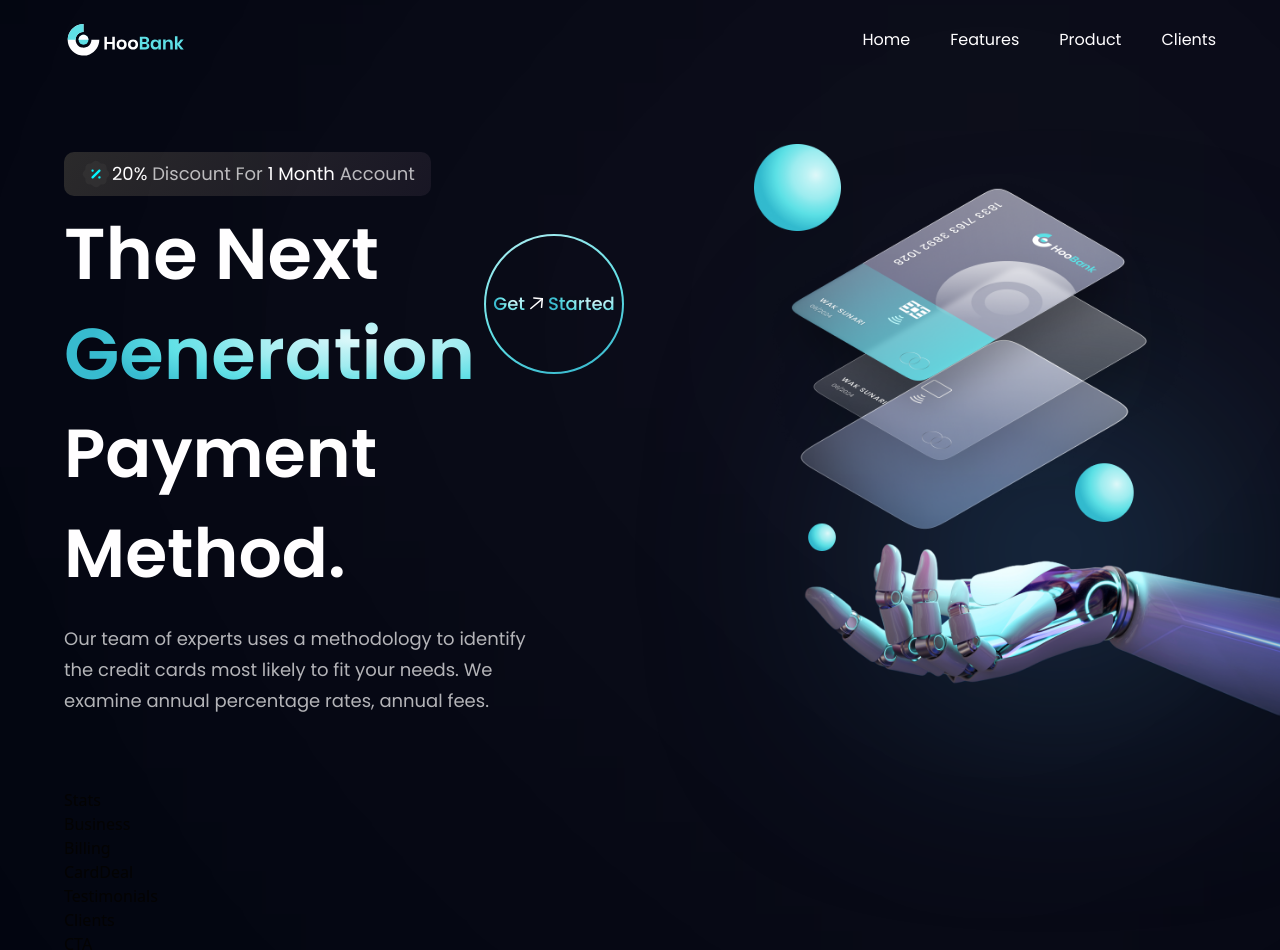
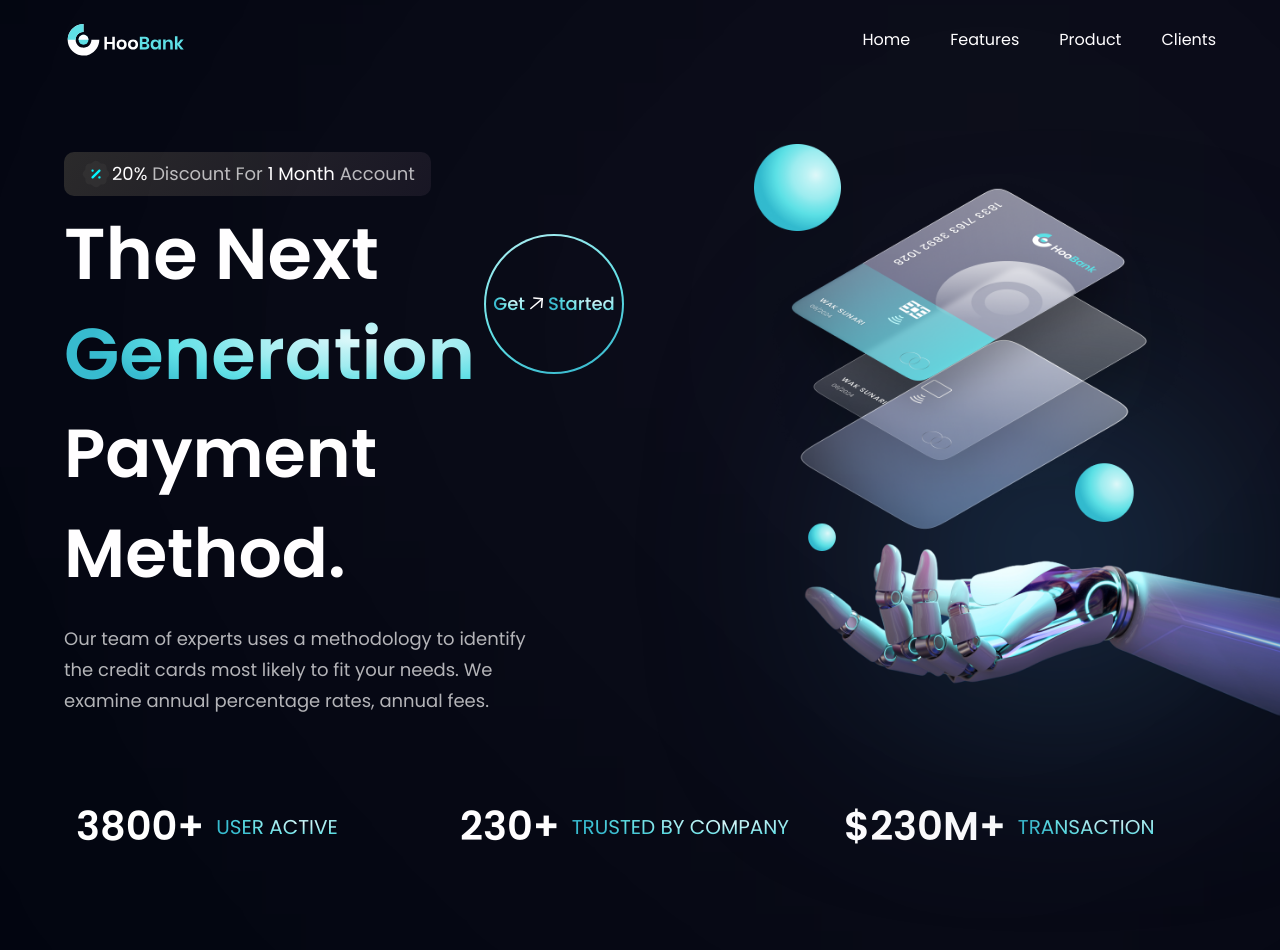
Before and after one commit to KevinLim62/Vitejs-learning-React-JS-, a React (Vite) app: page / in a window 1280 px wide. Shown: the top 950 px of the page. Built offline with nearby package versions, Linux system fonts and the light colour scheme.

Commit message:
done Stats component

```diff
--- a/src/components/Stats.jsx
+++ b/src/components/Stats.jsx
@@ -1,7 +1,22 @@
-import React from 'react';
+import { stats } from '../constants';
+import styles from '../style';
 
-const Stats = () => {
-  return <div>Stats</div>;
-};
+const Stats = () => (
+  <section className={`${styles.flexCenter} flex-row flex-wrap sm:mb-20 mb-6`}>
+    {stats.map((stat) => (
+      <div
+        key={stat.id}
+        className={`flex-1 flex justify-start items-center flex-row m-3`}
+      >
+        <h4 className="font-poppins font-semibold xs:text-[40px] text-[30px] xs:leading-[53px] leading-[43px] text-white">
+          {stat.value}
+        </h4>
+        <p className="font-poppins font-normal xs:text-[20px] text-[15px] xs:leading-[26px] leading-[21px] text-gradient uppercase ml-3">
+          {stat.title}
+        </p>
+      </div>
+    ))}
+  </section>
+);
 
 export default Stats;
```
